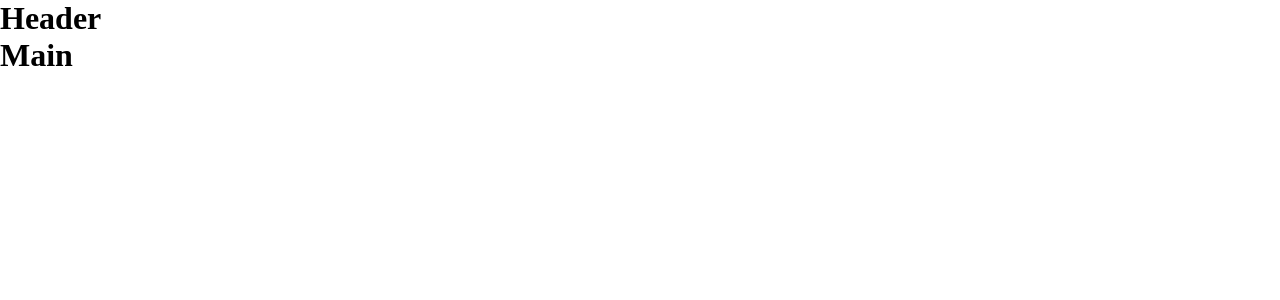
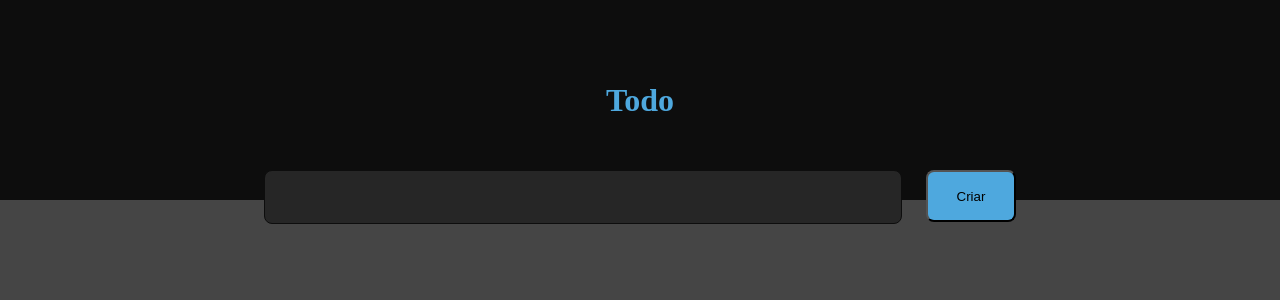
Before and after one commit to Caduaaraujoo/ToDo-List, a React (Vite) app: page / in a window 1280 px wide. Shown: the top 300 px of the page. Built offline with nearby package versions, Linux system fonts and the light colour scheme.

Commit message:
Adicionando Componente de Input e Button

```diff
--- a/index.html
+++ b/index.html
@@ -5,6 +5,9 @@
   <meta charset="UTF-8" />
   <link rel="icon" type="image/svg+xml" href="/vite.svg" />
   <meta name="viewport" content="width=device-width, initial-scale=1.0" />
+  <link rel="preconnect" href="https://fonts.googleapis.com">
+  <link rel="preconnect" href="https://fonts.gstatic.com" crossorigin>
+  <link href="https://fonts.googleapis.com/css2?family=Inter:wght@400;700&display=swap" rel="stylesheet">
   <title>ToDo List</title>
 </head>
 
--- a/src/App.module.css
+++ b/src/App.module.css
@@ -0,0 +1,13 @@
+.container {
+    display: flex;
+    flex-direction: column;
+    justify-content: center;
+    align-items: center;
+}
+
+.container_body {
+    position: absolute;
+    top: 170px;
+    display: flex;
+    gap: 24px;
+}
--- a/src/App.tsx
+++ b/src/App.tsx
@@ -2,14 +2,18 @@
 import './global.css'
 import style from './App.module.css'
 import { Header } from './Components/Header'
-import { Main } from './Components/Main'
+import { Input } from './Components/Input'
+import { Button } from './Components/Button'
 
 export function App() {
 
   return (
-    <div>
+    <div className={style.container}>
       <Header />
-      <Main />
+      <section className={style.container_body}>
+        <Input />
+        <Button />
+      </section>
     </div>
   )
 }
--- /dev/null
+++ b/src/Components/Button/Button.module.css
@@ -0,0 +1,6 @@
+.button {
+    width: 90px;
+    height: 52px;
+    background-color: var(--blue);
+    border-radius: 8px;
+}
--- /dev/null
+++ b/src/Components/Button/index.tsx
@@ -0,0 +1,7 @@
+import style from './Button.module.css'
+
+export function Button() {
+    return (
+        <button className={style.button}>Criar</button>
+    )
+}
--- a/src/Components/Header/Header.module.css
+++ b/src/Components/Header/Header.module.css
@@ -0,0 +1,10 @@
+.container {
+    display: flex;
+    align-items: center;
+    justify-content: center;
+    height: 200px;
+    width: 100%;
+    background-color: var(--gray-700);
+    color: var(--blue);
+    position: relative;
+}
--- a/src/Components/Header/index.tsx
+++ b/src/Components/Header/index.tsx
@@ -1,7 +1,9 @@
+import style from './Header.module.css'
+
 export function Header() {
     return (
-        <>
-            <h1>Header</h1>
-        </>
+        <div className={style.container}>
+            <h1>Todo</h1>
+        </div>
     )
 }
--- /dev/null
+++ b/src/Components/Input/Input.module.css
@@ -0,0 +1,7 @@
+.input {
+    width: 638px;
+    height: 54px;
+    border-radius: 8px;
+    background-color: var(--gray-500);
+    border: 1px solid var(--gray-700);
+}
--- /dev/null
+++ b/src/Components/Input/index.tsx
@@ -0,0 +1,7 @@
+import style from './Input.module.css';
+
+export function Input() {
+    return (
+        <input className={style.input} />
+    )
+}
--- a/src/Components/Main/index.tsx
+++ /dev/null
@@ -1,7 +0,0 @@
-export function Main() {
-    return (
-        <>
-            <h1>Main</h1>
-        </>
-    )
-}
--- a/src/global.css
+++ b/src/global.css
@@ -1,5 +1,29 @@
+:root {
+    --gray-100: #F2F2F2;
+    --gray-200: #D9D9D9;
+    --gray-300: #808080;
+    --gray-400: #333333;
+    --gray-500: #262626;
+    --gray-600: #1A1A1A;
+    --gray-700: #0D0D0D;
+
+    --body: #454545;
+    --danger: #E25858;
+    --purple: #8284FA;
+    --purple-dark: #5E60CE;
+    --blue: #4EA8DE;
+    --blue-dark: #1E6F9F;
+
+}
+
 * {
     margin: 0;
     padding: 0;
     box-sizing: border-box;
 }
+
+body {
+    height: 100vh;
+    width: 100vw;
+    background-color: var(--body);
+}
```
Also changed, not shown: src/Components/Main/Main.module.css (deleted).
